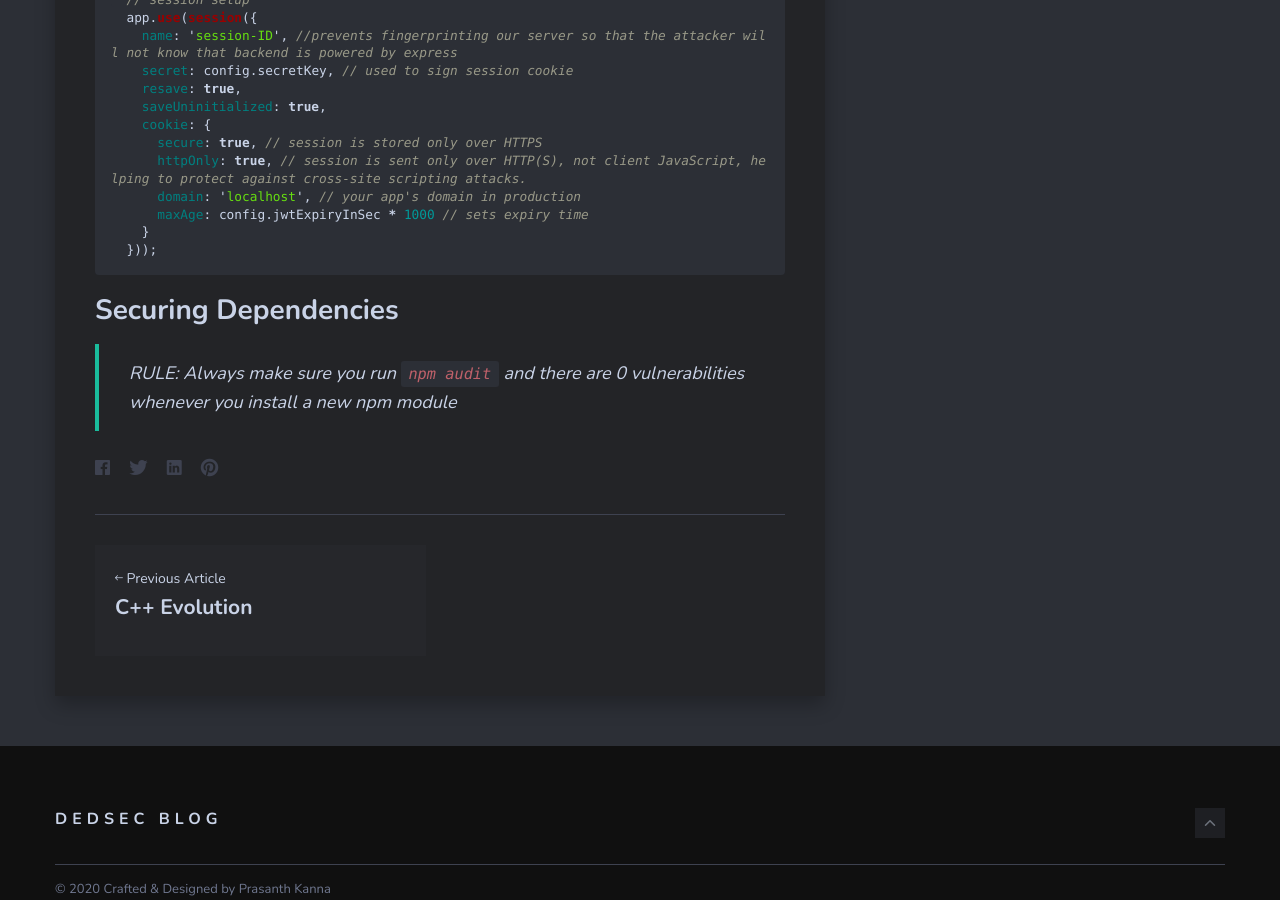
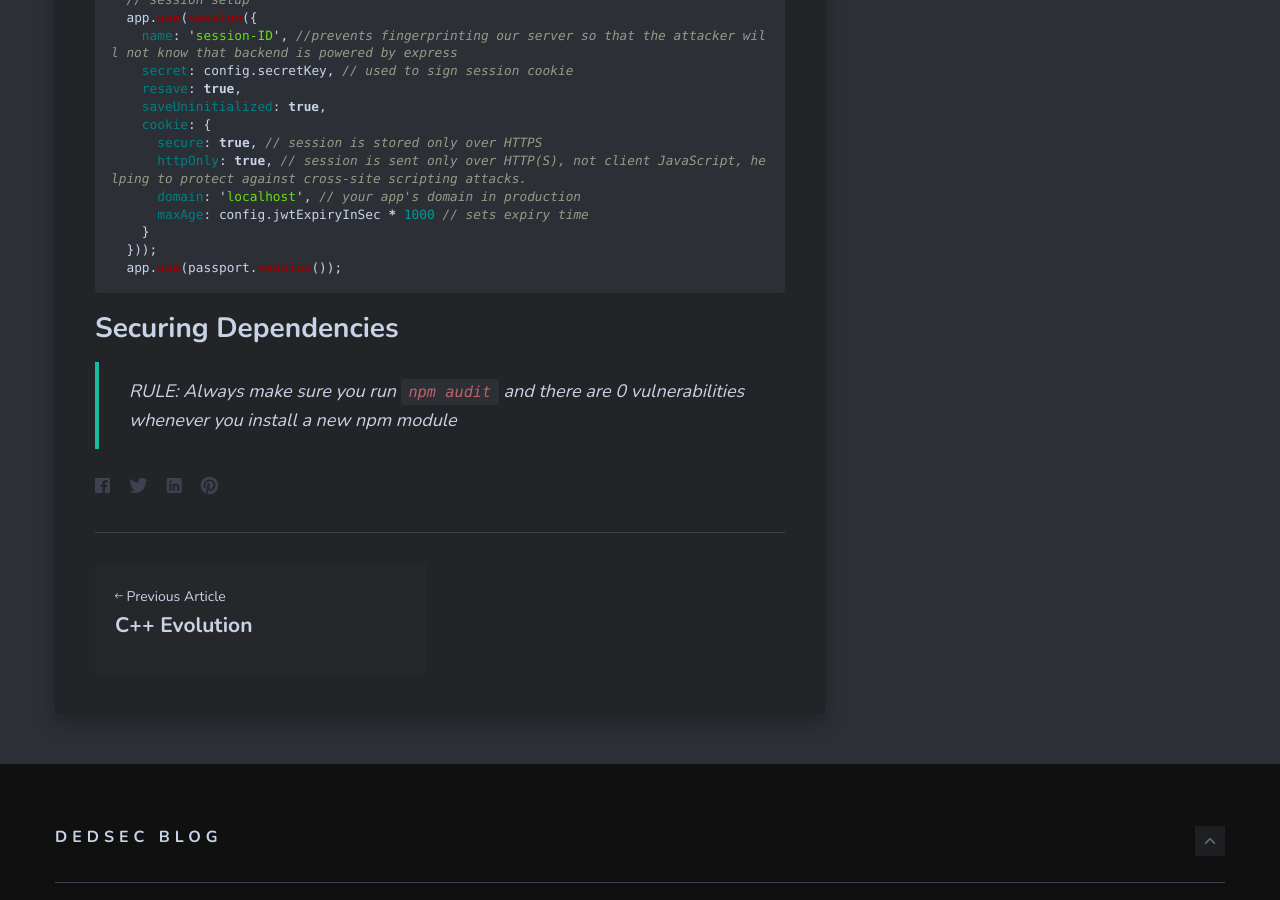
Before and after one commit to Dedsec727/Dedsec727.github.io, a Jekyll site: the page built from _posts/2020-09-06-express-production-ready-app.md, in a window 1280 px wide and 900 px high, scrolled down 10278 px. Built offline with Jekyll 4.4.1, drawn with Linux system fonts in a browser that asks for light colours; nearby versions of some CDN libraries; comment, search, counter and statistics services are not loaded.

Commit message:
Added missing passport session

```diff
--- a/_posts/2020-09-06-express-production-ready-app.md
+++ b/_posts/2020-09-06-express-production-ready-app.md
@@ -441,6 +441,7 @@ var session = require('express-session');
       maxAge: config.jwtExpiryInSec * 1000 // sets expiry time
     }
   }));
+  app.use(passport.session());
 {% endhighlight %}
 
 ## Securing Dependencies
```
